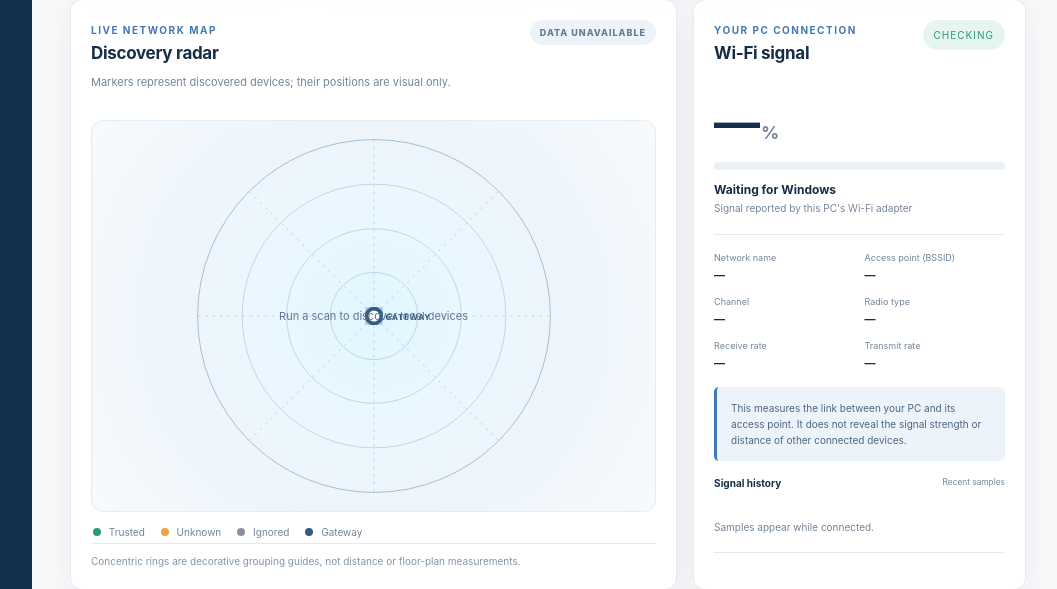
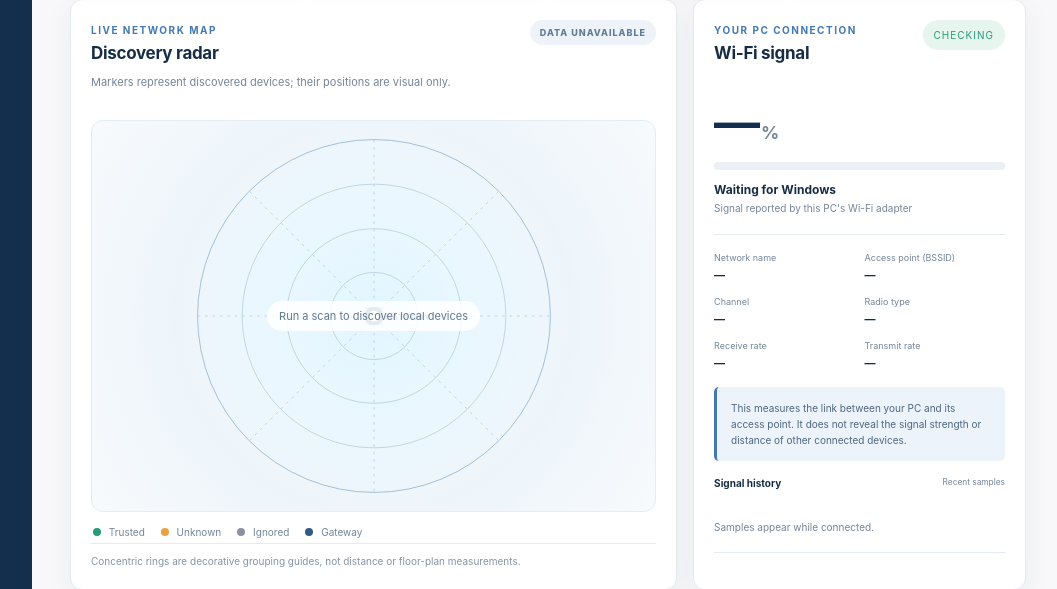
Before and after one commit to Tech-God-1111/Bluetooth-Scanner-Radar, a Flask app: page / in a window 1280 px wide. Shown: the part 429-1018 px from the top of the page, without its empty margins (216-1273 px from the left). Run offline with Flask 3, Linux system fonts and the light colour scheme; data that the repository does not hold is empty.

Commit message:
Polish radar sweep and overlay rendering

```diff
--- a/SmartNetworkGuardian/frontend/static/css/theme.css
+++ b/SmartNetworkGuardian/frontend/static/css/theme.css
@@ -7,7 +7,7 @@
 #network-radar{width:min(100%,390px);height:auto;max-height:390px;overflow:visible}
 .radar-grid circle,.radar-grid path{fill:none;stroke:#a9c4da;stroke-width:1;opacity:.7}
 .radar-grid path{stroke-dasharray:3 5}
-.radar-sweep{transform-origin:210px 210px;opacity:0}
+.radar-sweep{transform-box:view-box;transform-origin:50% 50%;opacity:0}
 #network-radar.is-scanning .radar-sweep{opacity:1;animation:radar-rotate 2.6s linear infinite}
 @keyframes radar-rotate{to{transform:rotate(360deg)}}
 .gateway-marker{fill:#fff;stroke:#315c83;stroke-width:4;filter:url(#glow)}
@@ -18,7 +18,7 @@
 .unknown-marker{fill:#e7a344;filter:url(#glow)}
 .ignored-marker{fill:#8b91a0}
 .marker-core{fill:#fff}
-.radar-empty{position:absolute;pointer-events:none;padding:8px 12px;border-radius:20px;background:#fffde;color:#62788e;font-size:11px}
+.radar-empty{position:absolute;pointer-events:none;padding:8px 12px;border-radius:20px;background:#ffffffde;color:#62788e;font-size:11px}
 .radar-empty[hidden]{display:none}
 .radar-legend{display:flex;gap:16px;flex-wrap:wrap;padding:14px 2px 5px;color:var(--muted);font-size:10px}
 .legend-dot{display:inline-block;width:8px;height:8px;border-radius:50%;margin-right:5px}
```
